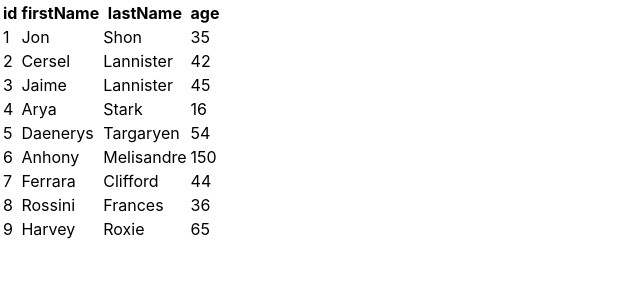
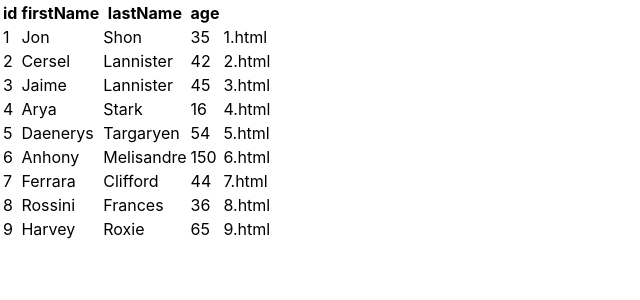
Before and after one commit to IrshakAnna-Mariia/LearnReact, a React (Create React App) app in the folder lesson_9/: page / in a window 1280 px wide. Shown: the top 300 px of the page, without its empty margins (0-640 px from the left). Built offline with nearby package versions, Linux system fonts and the light colour scheme.

Commit message:
Lesson_9. Task 2

```diff
--- a/lesson_9/src/App.js
+++ b/lesson_9/src/App.js
@@ -5,6 +5,8 @@ import usersList from './constants/usersList';
 
 function App() {
   const [users] = useState(usersList);
+
+  const showMessage = () => alert('!');
 
   return (
     <div className="App">
@@ -26,6 +28,8 @@ function App() {
                 firstName={user.firstName}
                 lastName={user.lastName}
                 age={user.age}
+                link={user.link}
+                onClickLink={showMessage}
               />
             ))
           }
--- a/lesson_9/src/components/UserInfoTableRow.js
+++ b/lesson_9/src/components/UserInfoTableRow.js
@@ -1,10 +1,11 @@
-const UserInfoTableRow = ({id, firstName, lastName, age}) => {
+const UserInfoTableRow = ({ id, firstName, lastName, age, link, onClickLink}) => {
   return (
     <tr>
       <td>{id}</td>
       <td>{firstName}</td>
       <td>{lastName}</td>
       <td>{age}</td>
+      <td onClick={onClickLink}>{`${id}.${link}`}</td>
     </tr>
   )
 }
--- a/lesson_9/src/constants/usersList.js
+++ b/lesson_9/src/constants/usersList.js
@@ -1,13 +1,13 @@
 const usersList = [
-  { firstName: 'Jon', lastName: 'Shon', age: 35},
-  { firstName: 'Cersel', lastName: 'Lannister', age: 42},
-  { firstName: 'Jaime', lastName: 'Lannister', age: 45},
-  { firstName: 'Arya', lastName: 'Stark', age: 16},
-  { firstName: 'Daenerys', lastName: 'Targaryen', age: 54},
-  { firstName: 'Anhony', lastName: 'Melisandre', age: 150},
-  { firstName: 'Ferrara', lastName: 'Clifford', age: 44},
-  { firstName: 'Rossini', lastName: 'Frances', age: 36},
-  { firstName: 'Harvey', lastName: 'Roxie', age: 65},
+  { firstName: 'Jon', lastName: 'Shon', age: 35, link: 'html'},
+  { firstName: 'Cersel', lastName: 'Lannister', age: 42, link: 'html'},
+  { firstName: 'Jaime', lastName: 'Lannister', age: 45, link: 'html'},
+  { firstName: 'Arya', lastName: 'Stark', age: 16, link: 'html'},
+  { firstName: 'Daenerys', lastName: 'Targaryen', age: 54, link: 'html'},
+  { firstName: 'Anhony', lastName: 'Melisandre', age: 150, link: 'html'},
+  { firstName: 'Ferrara', lastName: 'Clifford', age: 44, link: 'html'},
+  { firstName: 'Rossini', lastName: 'Frances', age: 36, link: 'html'},
+  { firstName: 'Harvey', lastName: 'Roxie', age: 65, link: 'html'},
 ]
 
 export default usersList;
```
